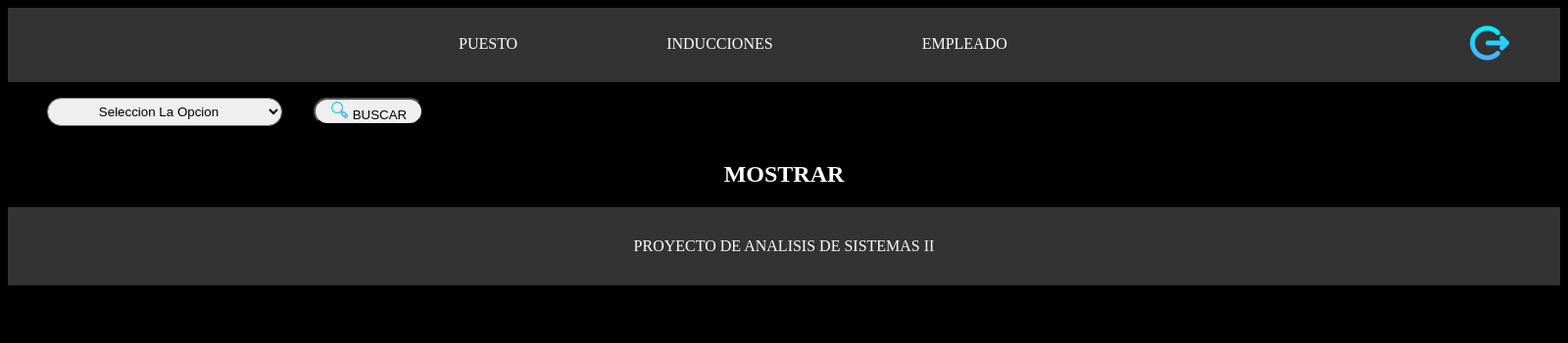
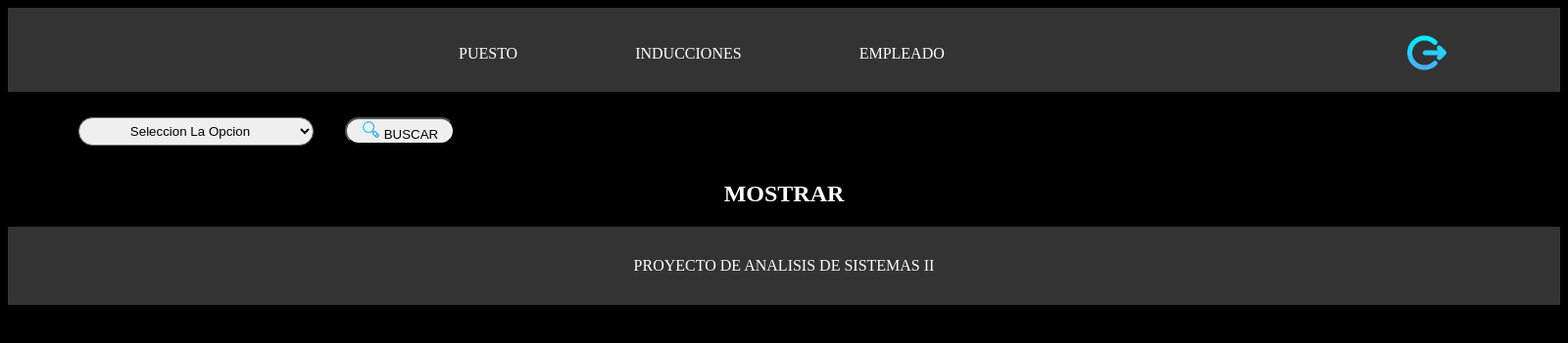
Before and after one commit to HugoFlores331/InduccionAnalisisSOII, a PHP site: page /Vista/administrador/mp-2.html in a window 1600 px wide. Shown: the top 351 px of the page at 98% size. Run offline with PHP 8.4, Linux system fonts and the light colour scheme.

Commit message:
mp-2 diseno mejoras

```diff
--- a/Vista/administrador/css/mp-2.css
+++ b/Vista/administrador/css/mp-2.css
@@ -11,7 +11,8 @@ ul{
 }
 
 li{
-    margin-right: 2rem;
+    margin-top: 10px;
+    margin-left: 2rem;
 }
 
 li select{
```
